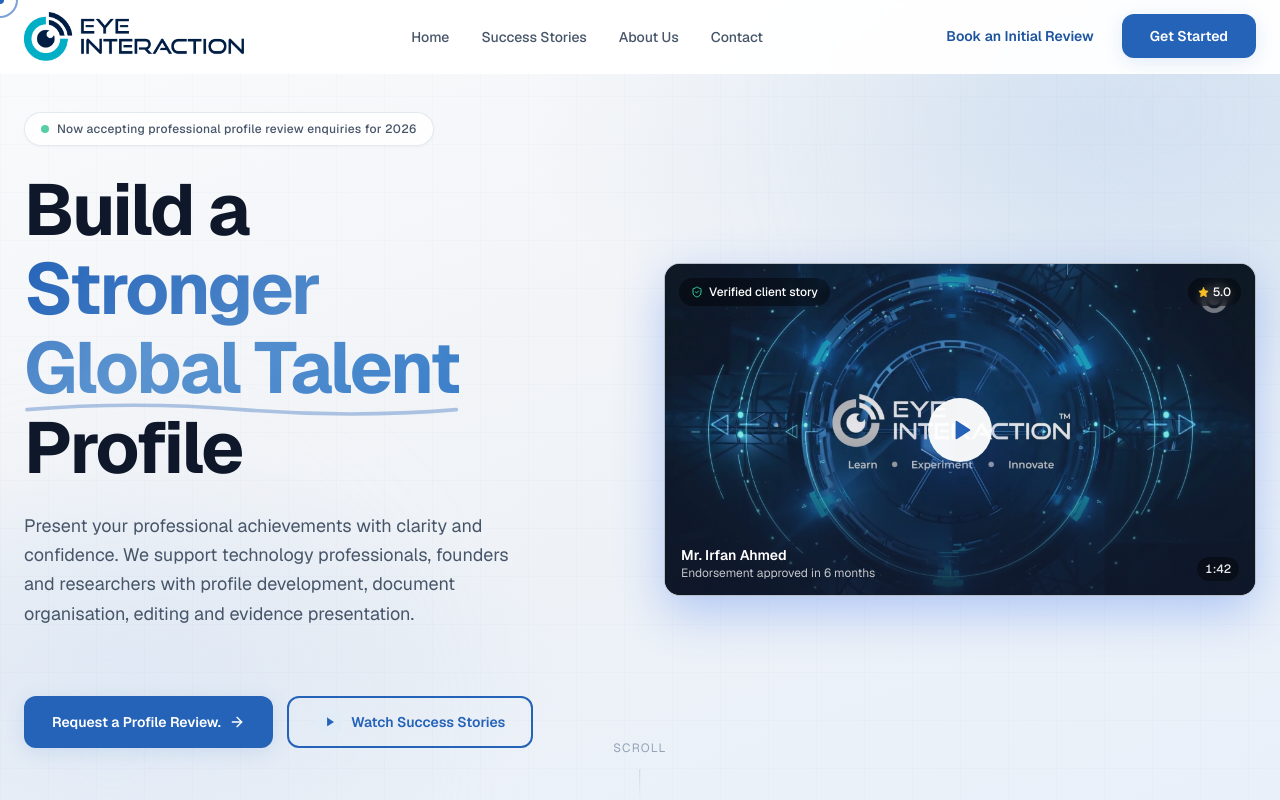
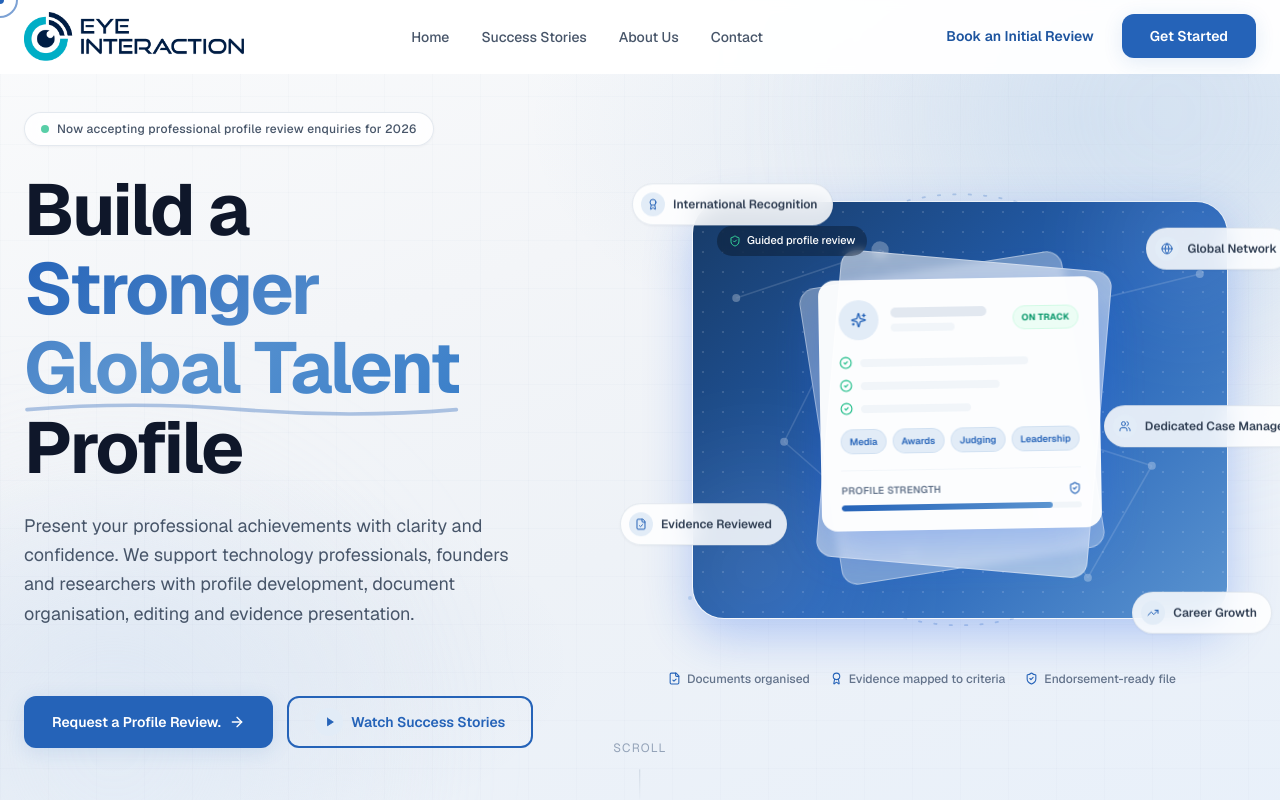
Before and after one commit to irfanahmeduk/eyeinteraction_v1, a Next.js app: page / in a window 1280 px wide. Shown: the top 800 px of the page. Built offline with nearby package versions, Linux system fonts and the light colour scheme.

Commit message:
add fixes

```diff
--- a/src/components/sections/HeroSection.jsx
+++ b/src/components/sections/HeroSection.jsx
@@ -2,8 +2,19 @@
 
 import { useState, useRef, useCallback } from "react";
 import Link from "next/link";
-import { ArrowRight, CheckCircle2, Play, ShieldCheck, Sparkles, Volume2, VolumeX, Star } from "lucide-react";
-import { motion, AnimatePresence } from "framer-motion";
+import {
+  ArrowRight,
+  CheckCircle2,
+  Play,
+  ShieldCheck,
+  Sparkles,
+  Award,
+  Globe,
+  FileCheck,
+  TrendingUp,
+  Users,
+} from "lucide-react";
+import { motion, AnimatePresence, useMotionValue, useTransform } from "framer-motion";
 
 const TRUST_BADGES = [
   // "98% Success Rate",
@@ -26,14 +37,18 @@ const HERO_ANIMATIONS = {
 };
 
 /* ─────────────────────────────────────────────────
-   THUMBNAIL FALLBACK — pure CSS/Tailwind, no image file
-   Shown when posterSrc is missing or fails to load, so the
-   hero never breaks or shows an empty box.
+   VIDEO SHOWCASE — TEMPORARILY DISABLED
+   Kept here so it can be restored later. To bring the
+   video back: uncomment this block + ThumbnailFallback
+   below, re-add Volume2/VolumeX/Star to the lucide-react
+   import, and swap <GlobalTalentVisual /> back to
+   <VideoShowcase .../> in HeroSection().
 ───────────────────────────────────────────────── */
+
+/*
 function ThumbnailFallback() {
   return (
     <div className="absolute inset-0 w-full h-full bg-[linear-gradient(135deg,var(--color-secondary)_0%,var(--color-primary)_60%,var(--color-accent)_100%)]">
-      {/* Dot grid texture */}
       <div
         className="absolute inset-0 opacity-[0.18]"
         style={{
@@ -42,11 +57,8 @@ function ThumbnailFallback() {
           backgroundSize: "22px 22px",
         }}
       />
-      {/* Soft glow accents */}
       <div className="absolute -top-16 -left-10 w-56 h-56 rounded-full bg-white/10 blur-[60px]" />
       <div className="absolute -bottom-20 -right-16 w-72 h-72 rounded-full bg-white/10 blur-[70px]" />
-
-      {/* Center mark */}
       <div className="absolute inset-0 flex flex-col items-center justify-center gap-3 px-6 text-center">
         <span className="flex items-center justify-center w-14 h-14 rounded-2xl bg-white/15 border border-white/25 backdrop-blur-sm">
           <Sparkles size={22} className="text-white" />
@@ -62,9 +74,6 @@ function ThumbnailFallback() {
   );
 }
 
-/* ─────────────────────────────────────────────────
-   VIDEO SHOWCASE — landscape (16:9), video-only focus
-───────────────────────────────────────────────── */
 function VideoShowcase({
   posterSrc = "",
   videoSrc = "/videos/success-story.mp4",
@@ -99,7 +108,6 @@ function VideoShowcase({
       >
         <AnimatePresence initial={false} mode="wait">
           {!isPlaying ? (
-            /* ── Poster state ── */
             <motion.button
               key="poster"
               type="button"
@@ -121,10 +129,7 @@ function VideoShowcase({
                   className="absolute inset-0 w-full h-full object-cover"
                 />
               )}
-              {/* Readability gradient — strengthened so bottom caption row is always legible */}
               <div className="absolute inset-0 bg-gradient-to-t from-slate-900/85 via-slate-900/10 to-slate-900/30" />
-
-              {/* Play button */}
               <span className="absolute inset-0 flex items-center justify-center">
                 <motion.span
                   className="flex items-center justify-center w-16 h-16 rounded-full bg-white/95 shadow-blue-xl"
@@ -135,20 +140,14 @@ function VideoShowcase({
                   <Play size={22} fill="currentColor" className="text-brand-600 ml-1" />
                 </motion.span>
               </span>
-
-              {/* Top-left: verified badge (now has real copy) */}
               <span className="absolute top-3.5 left-3.5 inline-flex items-center gap-1.5 bg-black/40 backdrop-blur-sm text-white text-xs font-medium rounded-full px-3 py-1.5">
                 <ShieldCheck size={12} className="text-emerald-400" />
                 Verified client story
               </span>
-
-              {/* Top-right: 5-star rating chip — adds social proof to the empty corner */}
               <span className="absolute top-3.5 right-3.5 inline-flex items-center gap-1 bg-black/40 backdrop-blur-sm text-white text-xs font-medium rounded-full px-2.5 py-1.5">
                 <Star size={11} className="text-amber-400" fill="currentColor" />
                 5.0
               </span>
-
-              {/* Bottom meta row — client name + outcome instead of empty spans */}
               <span className="absolute inset-x-0 bottom-0 flex items-end justify-between px-4 py-3.5 text-left">
                 <span className="flex flex-col">
                   <span className="text-white text-sm font-semibold leading-tight">
@@ -164,7 +163,6 @@ function VideoShowcase({
               </span>
             </motion.button>
           ) : (
-            /* ── Video state (only mounts on demand) ── */
             <motion.div
               key="video"
               className="absolute inset-0 w-full h-full"
@@ -196,31 +194,256 @@ function VideoShowcase({
           )}
         </AnimatePresence>
       </motion.div>
+    </div>
+  );
+}
+*/
 
-      {/* Caption row below the video — fills the remaining whitespace with
-          real trust signal instead of leaving it empty */}
-      {/* <div className="flex items-center justify-between mt-3.5 px-1">
-        <div className="flex items-center gap-2.5">
-          <div className="flex -space-x-2">
-            {["#2563b8", "#5b94d0", "#173a66", "#3b7fc9"].map((c, i) => (
-              <span
+/* ─────────────────────────────────────────────────
+   GLOBAL TALENT VISUAL — replaces the video for now.
+   A profile-card illustration (skeleton CV + strength
+   meter) orbited by floating credibility badges, built
+   entirely from the existing brand tokens (glass-light,
+   shadow-blue-xl, brand-100/600, gradient hero colors).
+───────────────────────────────────────────────── */
+/* Abstract "global network" node graph — sits inside the gradient
+   panel as a low-opacity texture layer, two nodes gently pulse. */
+function NetworkMesh() {
+  const nodes = [
+    [40, 60], [130, 30], [230, 70], [330, 45],
+    [70, 150], [190, 130], [300, 165], [150, 220], [260, 235],
+  ];
+  const edges = [
+    [0, 1], [1, 2], [2, 3], [1, 4], [1, 5], [2, 5],
+    [5, 6], [4, 7], [5, 7], [5, 8], [6, 8],
+  ];
+  const pulseIdx = [1, 5];
+
+  return (
+    <svg
+      className="absolute inset-0 w-full h-full opacity-40"
+      viewBox="0 0 360 260"
+      preserveAspectRatio="xMidYMid slice"
+      aria-hidden="true"
+    >
+      {edges.map(([a, b], i) => (
+        <line
           key={i}
-                className="w-6 h-6 rounded-full border-2 border-white shadow-sm"
-                style={{ background: c }}
+          x1={nodes[a][0]} y1={nodes[a][1]}
+          x2={nodes[b][0]} y2={nodes[b][1]}
+          stroke="white" strokeWidth="1" strokeOpacity="0.35"
         />
       ))}
+      {nodes.map(([x, y], i) => (
+        <motion.circle
+          key={i}
+          cx={x} cy={y}
+          r={pulseIdx.includes(i) ? 3.5 : 2.5}
+          fill="white"
+          fillOpacity="0.7"
+          animate={
+            pulseIdx.includes(i)
+              ? { scale: [1, 1.6, 1], opacity: [0.6, 1, 0.6] }
+              : {}
+          }
+          transition={{ duration: 2.4, repeat: Infinity, delay: i * 0.3, ease: "easeInOut" }}
+        />
+      ))}
+    </svg>
+  );
+}
+
+function GlobalTalentVisual() {
+  const highlights = [
+    { icon: Award, label: "International Recognition", className: "top-1 -left-3 sm:top-3 sm:-left-8" },
+    { icon: Globe, label: "Global Network", className: "top-10 -right-3 sm:top-14 sm:-right-9" },
+    { icon: FileCheck, label: "Evidence Reviewed", className: "bottom-20 -left-4 sm:bottom-24 sm:-left-11" },
+    { icon: Users, label: "Dedicated Case Manager", className: "top-1/2 -translate-y-1/2 -right-4 sm:-right-12" },
+    { icon: TrendingUp, label: "Career Growth", className: "bottom-1 -right-1 sm:bottom-3 sm:-right-4" },
+  ];
+
+  const tags = ["Media", "Awards", "Judging", "Leadership"];
+
+  // Subtle mouse-tilt on the profile card for a bit of life on hover
+  const px = useMotionValue(0);
+  const py = useMotionValue(0);
+  const rotateX = useTransform(py, [-60, 60], [7, -7]);
+  const rotateY = useTransform(px, [-60, 60], [-7, 7]);
+
+  const handleMouseMove = (e) => {
+    const rect = e.currentTarget.getBoundingClientRect();
+    px.set(e.clientX - rect.left - rect.width / 2);
+    py.set(e.clientY - rect.top - rect.height / 2);
+  };
+  const handleMouseLeave = () => {
+    px.set(0);
+    py.set(0);
+  };
+
+  return (
+    <div>
+      <div className="relative w-full aspect-[4/3] sm:aspect-[5/4]">
+        {/* Slow-rotating orbit ring — echoes "global" without being literal */}
+        <motion.svg
+          className="absolute inset-0 w-full h-full opacity-25 pointer-events-none hidden sm:block"
+          viewBox="0 0 400 400"
+          animate={{ rotate: 360 }}
+          transition={{ duration: 50, repeat: Infinity, ease: "linear" }}
+          aria-hidden="true"
+        >
+          <circle
+            cx="200" cy="200" r="182"
+            fill="none" stroke="var(--color-primary)" strokeWidth="1.5"
+            strokeDasharray="2 11" strokeLinecap="round"
+          />
+        </motion.svg>
+
+        {/* Ambient sparkle particles in the outer gutter — desktop only */}
+        {[
+          { top: "6%", left: "10%", size: 5, delay: 0 },
+          { top: "18%", right: "6%", size: 4, delay: 0.6 },
+          { bottom: "10%", left: "4%", size: 3.5, delay: 1.1 },
+        ].map((p, i) => (
+          <motion.span
+            key={i}
+            className="absolute rounded-full bg-[var(--color-accent)] hidden sm:block pointer-events-none"
+            style={{ width: p.size, height: p.size, top: p.top, left: p.left, right: p.right, bottom: p.bottom }}
+            animate={{ opacity: [0.25, 0.85, 0.25], scale: [1, 1.3, 1] }}
+            transition={{ duration: 2.8, repeat: Infinity, delay: p.delay, ease: "easeInOut" }}
+          />
+        ))}
+
+        {/* Gradient panel */}
+        <motion.div
+          className="absolute inset-3 sm:inset-7 rounded-[2rem] overflow-hidden shadow-blue-xl border border-white/40"
+          whileHover={{ y: -3 }}
+          transition={{ type: "spring", stiffness: 300, damping: 22 }}
+        >
+          <div className="absolute inset-0 bg-[linear-gradient(135deg,var(--color-secondary)_0%,var(--color-primary)_55%,var(--color-accent)_100%)]" />
+          <div
+            className="absolute inset-0 opacity-[0.15]"
+            style={{
+              backgroundImage: "radial-gradient(rgba(255,255,255,0.9) 1px, transparent 1px)",
+              backgroundSize: "20px 20px",
+            }}
+          />
+          <NetworkMesh />
+          <div className="absolute -top-10 -right-10 w-40 h-40 rounded-full bg-white/10 blur-[50px]" />
+          <div className="absolute -bottom-14 -left-10 w-52 h-52 rounded-full bg-white/10 blur-[60px]" />
+
+          <span className="absolute top-4 left-4 sm:top-6 sm:left-6 z-10 inline-flex items-center gap-1.5 bg-black/30 backdrop-blur-sm text-white text-[11px] font-medium rounded-full px-3 py-1.5">
+            <ShieldCheck size={12} className="text-emerald-400" />
+            Guided profile review
+          </span>
+
+          {/* Center: profile / CV card mockup, stacked for depth */}
+          <div
+            className="absolute inset-0 flex items-center justify-center p-6"
+            style={{ perspective: 800 }}
+            onMouseMove={handleMouseMove}
+            onMouseLeave={handleMouseLeave}
+          >
+            {/* Back card — suggests a stack of organised documents */}
+            <div className="absolute w-[76%] max-w-[266px] h-[78%] max-h-[300px] bg-white/35 rounded-2xl rotate-[-9deg] translate-y-2 -translate-x-2 backdrop-blur-sm border border-white/40" />
+            <div className="absolute w-[78%] max-w-[272px] h-[80%] max-h-[308px] bg-white/55 rounded-2xl rotate-[5deg] translate-y-1 translate-x-1 backdrop-blur-sm border border-white/40" />
+
+            <motion.div
+              style={{ rotateX, rotateY }}
+              initial={{ rotate: -1 }}
+              animate={{ y: [0, -8, 0] }}
+              transition={{ duration: 5, repeat: Infinity, ease: "easeInOut" }}
+              className="relative w-[80%] max-w-[280px] bg-white/95 rounded-2xl shadow-blue-xl p-5"
+            >
+              <div className="flex items-center gap-3 mb-4">
+                <span className="w-10 h-10 rounded-full bg-brand-100 flex items-center justify-center shrink-0">
+                  <Sparkles size={16} className="text-brand-600" />
+                </span>
+                <div className="flex-1">
+                  <div className="h-2.5 w-24 rounded-full bg-slate-200 mb-1.5" />
+                  <div className="h-2 w-16 rounded-full bg-slate-100" />
                 </div>
-          <p className="text-xs text-slate-500">
-            <span className="font-semibold text-slate-700">5,000+</span> applicants guided
-          </p>
+                <span className="text-[9px] font-bold tracking-wide text-emerald-600 bg-emerald-50 border border-emerald-100 rounded-full px-2 py-1 shrink-0">
+                  ON TRACK
+                </span>
               </div>
-        <div className="flex items-center gap-1">
-          {Array.from({ length: 5 }).map((_, i) => (
-            <Star key={i} size={12} className="text-amber-400" fill="currentColor" />
+
+              <div className="space-y-2.5 mb-3.5">
+                {[0, 1, 2].map((i) => (
+                  <div key={i} className="flex items-center gap-2">
+                    <CheckCircle2 size={13} className="text-emerald-500 shrink-0" />
+                    <div
+                      className="h-2 rounded-full bg-slate-100"
+                      style={{ width: `${70 - i * 12}%` }}
+                    />
+                  </div>
                 ))}
-          <span className="text-xs text-slate-500 ml-1">4.9/5</span>
               </div>
-      </div> */}
+
+              <div className="flex flex-wrap gap-1.5 mb-4">
+                {tags.map((tag) => (
+                  <span
+                    key={tag}
+                    className="text-[9.5px] font-semibold text-brand-600 bg-brand-100 border border-brand-200/60 rounded-full px-2 py-1"
+                  >
+                    {tag}
+                  </span>
+                ))}
+              </div>
+
+              <div className="pt-3 border-t border-slate-100">
+                <div className="flex items-center justify-between mb-1.5">
+                  <span className="text-[10px] font-semibold text-slate-500 tracking-wide uppercase">
+                    Profile Strength
+                  </span>
+                  <ShieldCheck size={13} className="text-brand-600" />
+                </div>
+                <div className="h-1.5 w-full rounded-full bg-slate-100 overflow-hidden">
+                  <motion.div
+                    initial={{ width: "0%" }}
+                    animate={{ width: "88%" }}
+                    transition={{ duration: 1.2, delay: 0.6, ease: [0.22, 1, 0.36, 1] }}
+                    className="h-full rounded-full bg-[linear-gradient(90deg,var(--color-primary),var(--color-accent))]"
+                  />
+                </div>
+              </div>
+            </motion.div>
+          </div>
+        </motion.div>
+
+        {/* Floating credibility badges */}
+        {highlights.map(({ icon: Icon, label, className }, i) => (
+          <motion.div
+            key={label}
+            initial={{ opacity: 0, y: 10 }}
+            animate={{ opacity: 1, y: [0, -6, 0] }}
+            transition={{
+              opacity: { duration: 0.5, delay: 0.3 + i * 0.15 },
+              y: { duration: 3 + i * 0.4, repeat: Infinity, ease: "easeInOut", delay: i * 0.3 },
+            }}
+            className={`absolute z-10 flex items-center gap-2 glass-light rounded-full pl-2 pr-3.5 py-2 ${className}`}
+          >
+            <span className="w-6 h-6 rounded-full bg-brand-100 flex items-center justify-center shrink-0">
+              <Icon size={12} className="text-brand-600" />
+            </span>
+            <span className="text-slate-700 text-xs font-semibold whitespace-nowrap">{label}</span>
+          </motion.div>
+        ))}
+      </div>
+
+      {/* Caption strip beneath the visual — fills the remaining whitespace
+          with real value signals instead of leaving it empty */}
+      <div className="flex items-center justify-center sm:justify-start flex-wrap gap-x-5 gap-y-2 mt-6 px-1">
+        {[
+          { icon: FileCheck, label: "Documents organised" },
+          { icon: Award, label: "Evidence mapped to criteria" },
+          { icon: ShieldCheck, label: "Endorsement-ready file" },
+        ].map(({ icon: Icon, label }) => (
+          <div key={label} className="flex items-center gap-1.5">
+            <Icon size={13} className="text-brand-600 shrink-0" />
+            <span className="text-xs text-slate-500 font-medium">{label}</span>
+          </div>
+        ))}
+      </div>
     </div>
   );
 }
@@ -331,20 +554,14 @@ export function HeroSection() {
             </motion.div>
           </motion.div>
 
-          {/* Right: Video showcase — landscape, sits beside the text */}
+          {/* Right: Global Talent visual — video temporarily disabled, see commented VideoShowcase above */}
           <motion.div
             initial={{ opacity: 0, x: 32, scale: 0.98 }}
             animate={{ opacity: 1, x: 0, scale: 1 }}
             transition={{ duration: 0.75, delay: 0.4, ease: [0.22, 1, 0.36, 1] }}
             className="w-full"
           >
-            <VideoShowcase
-              posterSrc="/images/hero/video-poster.png"
-              videoSrc="/videos/success-story.mp4"
-              duration="1:42"
-              clientName="Mr. Irfan Ahmed"
-              clientOutcome="Endorsement approved in 6 months"
-            />
+            <GlobalTalentVisual />
           </motion.div>
         </motion.div>
       </div>
```
Lines whose indentation alone changed are shown as unchanged.
